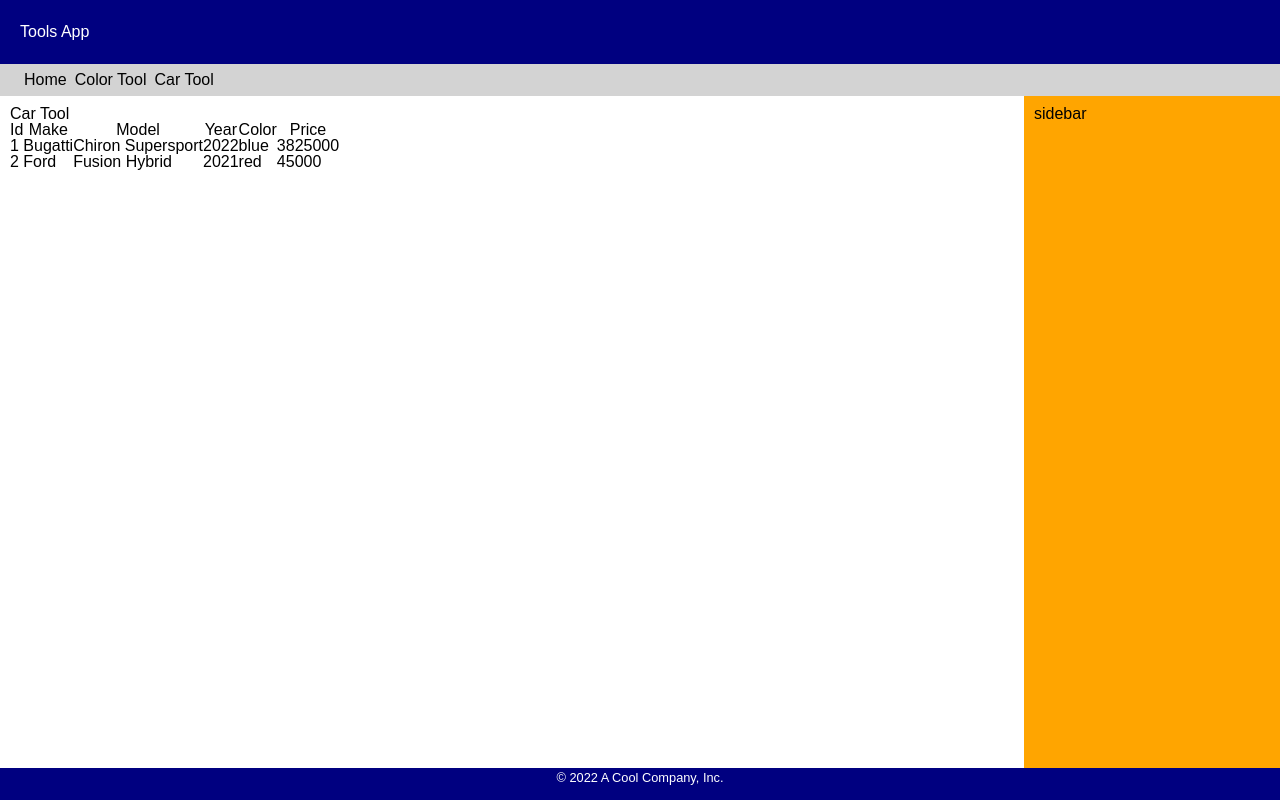
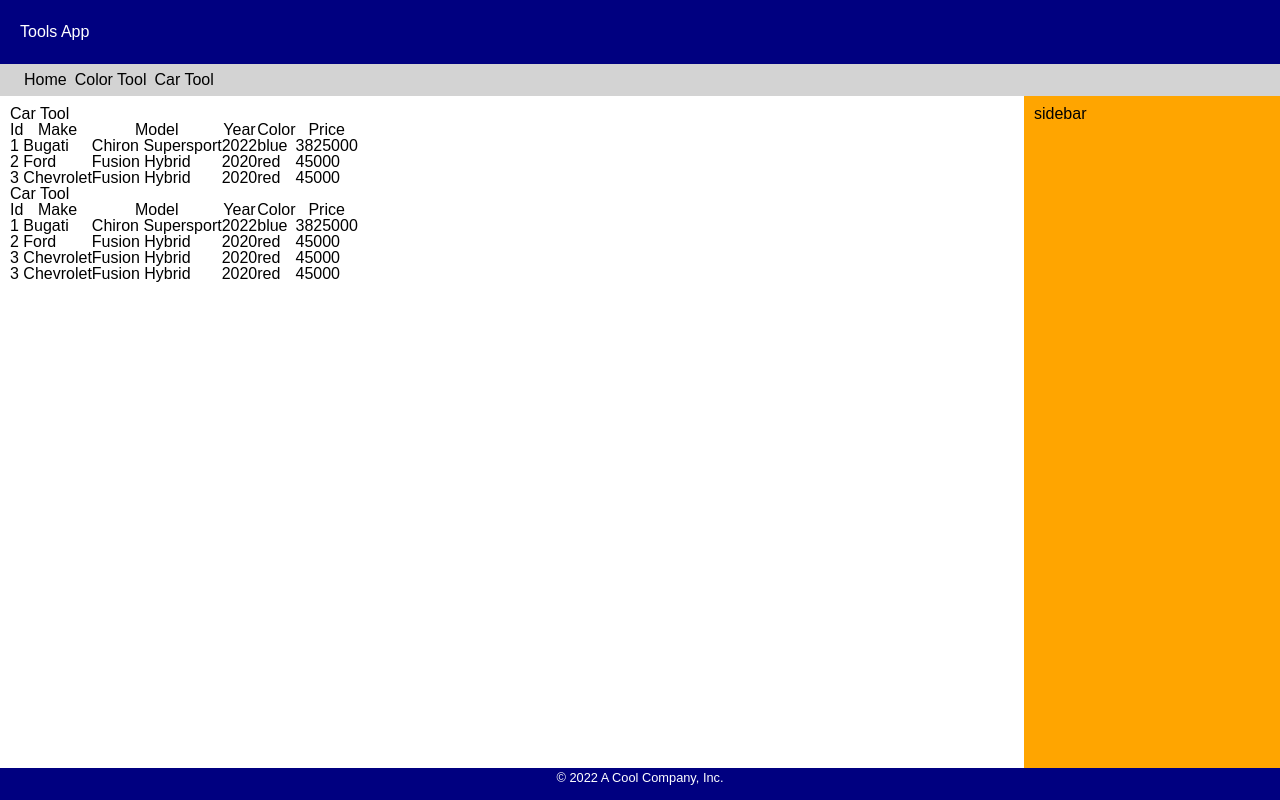
Before and after one commit to t4d-classes/bootcamp_03282022, a React (Create React App) app in the folder demo-app/: page /car-tool in a window 1280 px wide. Built offline with nearby package versions, Linux system fonts and the light colour scheme.

Commit message:
add exercise 4

```diff
--- a/demo-app/src/App.js
+++ b/demo-app/src/App.js
@@ -4,6 +4,11 @@ import { Layout } from './components/Layout';
 import { Home } from './components/Home';
 import { ColorTool } from './components/ColorTool';
 import { CarTool } from './components/CarTool';
+
+const carList = [
+    { id: 1, make: 'Bugati', model: 'Chiron Supersport', year: 2022, color: 'blue', price: 3825000 },
+    { id: 2, make: 'Ford', model: 'Fusion Hybrid', year: 2020, color: 'red', price: 45000 },
+];
 
 
 export function App() {
@@ -13,7 +18,10 @@ export function App() {
             <Route path="/" element={<Layout />}>
                 <Route index element={<Home />} />
                 <Route path="color-tool" element={<ColorTool />} />
-                <Route path="car-tool" element={<CarTool />} />
+                <Route path="car-tool" element={<>
+                    <CarTool cars={carList} headerText="Car Tool" />
+                    <CarTool cars={carList} headerText="Car Tool" />
+                </>} />
             </Route>
         </Routes>
     );
--- a/demo-app/src/components/CarTool.js
+++ b/demo-app/src/components/CarTool.js
@@ -1,10 +1,14 @@
 import React from "react"
 
-export function CarTool() {
+export function CarTool(props) {
+
+    props.cars.push({ id: 3, make: 'Chevrolet', model: 'Fusion Hybrid', year: 2020, color: 'red', price: 45000 });
 
     return (
         <>
-            <h3>Car Tool</h3>
+            <header>
+                <h3>Car Tool</h3>
+            </header>
             <table>
                 <thead>
                     <tr>
@@ -17,35 +21,17 @@ export function CarTool() {
                     </tr>
                 </thead>
                 <tbody>
-                    <tr>
-                        <td>1</td>
-                        <td>Bugatti</td>
-                        <td>Chiron Supersport</td>
-                        <td>2022</td>
-                        <td>blue</td>
-                        <td>3825000</td>
-                    </tr>
-                    <tr>
-                        <td>2</td>
-                        <td>Ford</td>
-                        <td>Fusion Hybrid</td>
-                        <td>2021</td>
-                        <td>red</td>
-                        <td>45000</td>
-                    </tr>
+                    {props.cars.map(car => <tr key={car.id}>
+                        <td>{car.id}</td>
+                        <td>{car.make}</td>
+                        <td>{car.model}</td>
+                        <td>{car.year}</td>
+                        <td>{car.color}</td>
+                        <td>{car.price}</td>
+                    </tr>)}
                 </tbody>
             </table>
         </>
     );
 
-    // return (
-    //     <h3></h3>
-    //     <table></table>
-    // )
-
-    // return (
-    //    React.createElement('h3', { children: 'Car Tool' })
-    //    React.createElement('table'))
-    // );
-
 }
```
Also changed, not shown: demo-app/exercises/exercise-3.md (added, +9 -0 lines), demo-app/exercises/exercise-4.md (added, +21 -0 lines).
